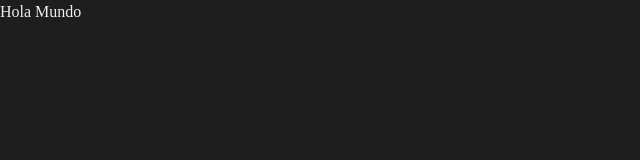
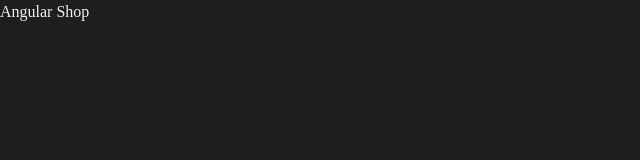
Before and after one commit to elvisdhv/angular-ecommerce-test, an Angular app: page / in a window 1280 px wide. Shown: the top 160 px of the page, without its empty margins (0-640 px from the left). Built offline with nearby package versions, Linux system fonts and the light colour scheme.

Commit message:
creado componente principal

```diff
--- a/package.json
+++ b/package.json
@@ -29,6 +29,7 @@
     "@angular/forms": "^21.0.0",
     "@angular/platform-browser": "^21.0.0",
     "@angular/router": "^21.0.0",
+    "primeicons": "^7.0.0",
     "rxjs": "~7.8.0",
     "tslib": "^2.3.0"
   },
--- a/src/app/app.html
+++ b/src/app/app.html
@@ -1,3 +1 @@
-<main>
-  <p class="text-6xl text-center my-4 font-semibold">Hola Mundo</p>
-</main>
+<router-outlet></router-outlet>
--- a/src/app/app.routes.ts
+++ b/src/app/app.routes.ts
@@ -1,3 +1,9 @@
 import { Routes } from '@angular/router';
+import { MainPageComponent } from './components/main-page/main-page.component';
 
-export const routes: Routes = [];
+export const routes: Routes = [
+  {
+    path: '',
+    component: MainPageComponent,
+  },
+];
--- a/src/app/app.ts
+++ b/src/app/app.ts
@@ -1,9 +1,10 @@
 import { Component, inject, OnInit } from '@angular/core';
+import { RouterOutlet } from '@angular/router';
 import { StoreApiService } from './services/store-api-service.service';
 
 @Component({
   selector: 'app-root',
-  imports: [],
+  imports: [RouterOutlet],
   templateUrl: './app.html',
   styleUrl: './app.scss',
 })
--- /dev/null
+++ b/src/app/components/main-page/main-page.component.html
@@ -0,0 +1,6 @@
+<main>
+  <div class="title">
+    <h1 class="text-3xl text-center my-4">Angular Shop</h1>
+    <i class="pi pi-pencil"></i>
+  </div>
+</main>
--- a/src/styles.scss
+++ b/src/styles.scss
@@ -1,7 +1,6 @@
 /* You can add global styles to this file, and also import other style files */
 
 @import 'tailwindcss';
-
 body {
   background: #1e1e1f;
   color: #efefef;
```
Also changed, not shown: src/app/components/main-page/main-page.component.ts (added, +12 -0 lines), src/app/components/main-page/main-page.component.scss (added), 1 other file (tests, documents, lock files or other folders).
